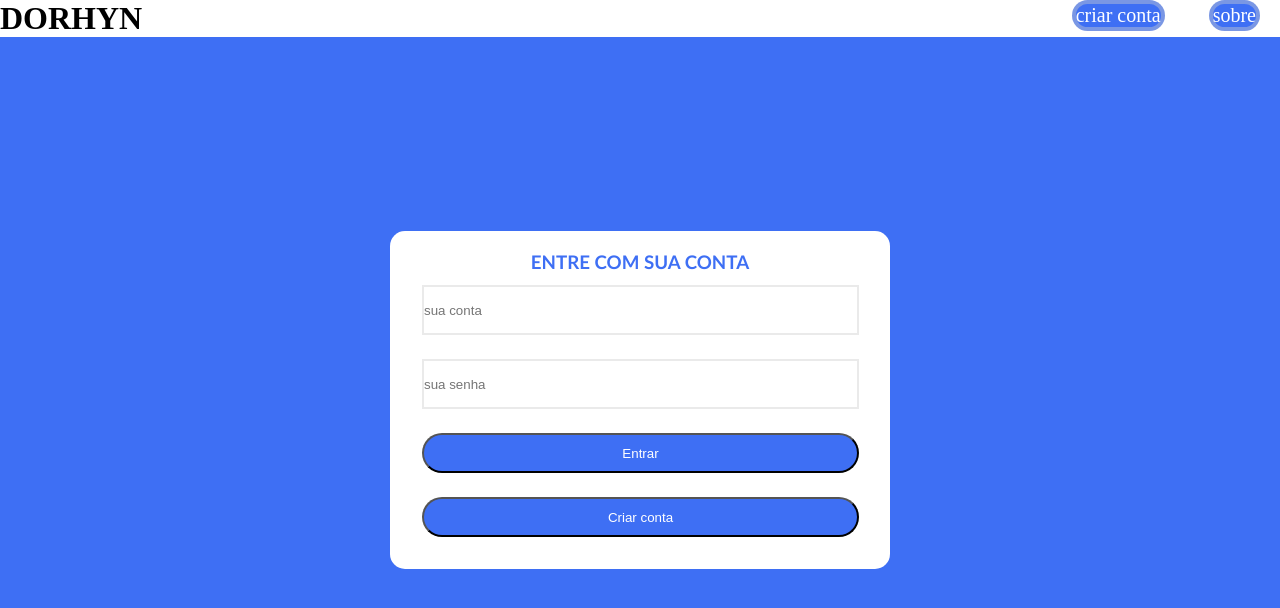
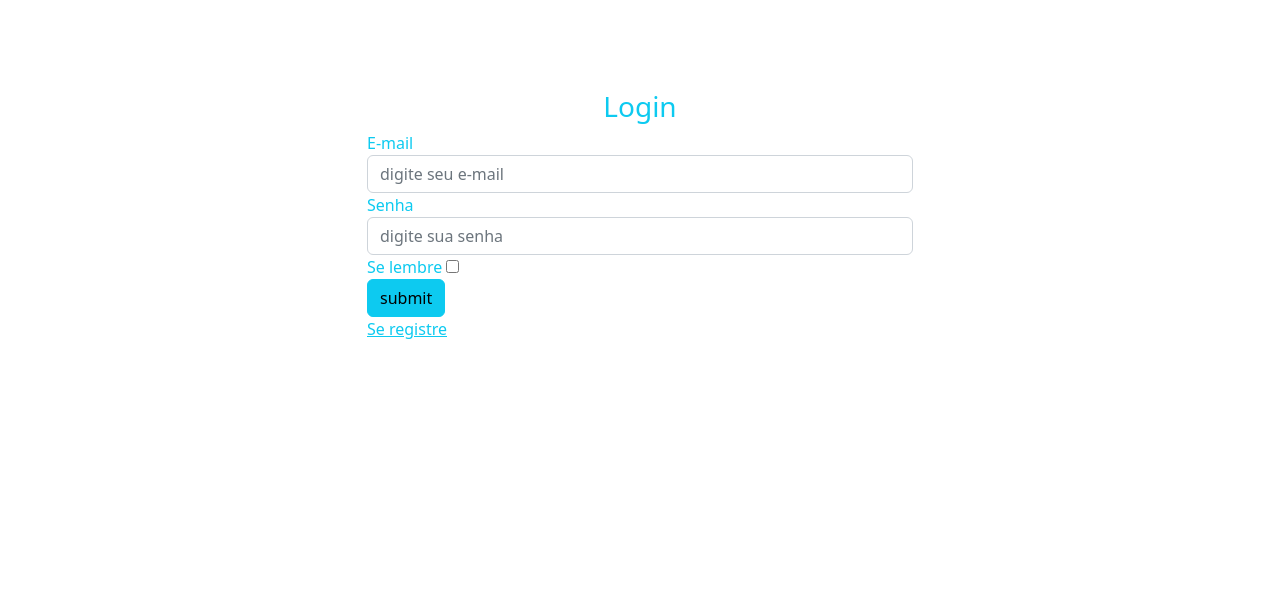
Before and after one commit to BrunoHenriff/projeto-tera, a plain HTML site: page Login/Teladelogin.html in a window 1280 px wide. Drawn offline with nearby package versions, Linux system fonts and the light colour scheme.

Commit message:
adição de novos arquivos

```diff
--- a/Login/Teladelogin.html
+++ b/Login/Teladelogin.html
@@ -1,144 +1,51 @@
 <!DOCTYPE html>
 <html lang="PT-BR">
+
 <head>
     <meta charset="UTF-8">
     <meta http-equiv="X-UA-Compatible" content="IE=edge">
     <meta name="viewport" content="width=device-width, initial-scale=1.0">
-   <link rel="shortcut icon" href="favicon.ico" type="image/x-icon">
-   <script type="text/javascript" src=script.js></script>
+
     <title>DORHYN</title>
+    <link href="https://cdn.jsdelivr.net/npm/bootstrap@5.2.0/dist/css/bootstrap.min.css" rel="stylesheet"
+        integrity="sha384-gH2yIJqKdNHPEq0n4Mqa/HGKIhSkIHeL5AyhkYV8i59U5AR6csBvApHHNl/vI1Bx" crossorigin="anonymous">
+    <script src="https://cdn.jsdelivr.net/npm/bootstrap@5.2.0/dist/js/bootstrap.bundle.min.js"
+        integrity="sha384-A3rJD856KowSb7dwlZdYEkO39Gagi7vIsF0jrRAoQmDKKtQBHUuLZ9AsSv4jD4Xa"
+        crossorigin="anonymous"></script>
+</head>
 
-    <STyle>
-       header{
-           width: 100%;
-           background-color: white;
-           display: flex;
-           justify-content: space-between
+<body>
+
+    <div id="login">
+        <h3 class="text-center text-white pt-5">Login form</h3>
+        <div class="container">
+            <div id="login-row" class="row justify-content-center align-items-center">
+                <div id="login-column" class="col-md-6">
+                    <div id="login-box" class="col-md-12">
+                        <form id="login-form" class="form" action="" method="post">
+                            <h3 class="text-center text-info">Login</h3>
+                            <div class="form-group">
+                                <label for="username" class="text-info">E-mail</label><br>
+                                <input type="text" name="username" id="username" class="form-control" placeholder="digite seu e-mail">
+                            </div>
+                            <div class="form-group">
+                                <label for="password" class="text-info">Senha</label><br>
+                                <input type="text" name="password" id="password" class="form-control" placeholder="digite sua senha">
+                            </div>
+                            <div class="form-group">
+                                <label for="remember-me" class="text-info"><span>Se lembre</span> <span><input
+                                            id="remember-me" name="remember-me" type="checkbox"></span></label><br>
+                                <input type="submit" name="submit" class="btn btn-info btn-md" value="submit">
+                            </div>
 
 
-        }
-
-
-
-       .menu li{
-            display: inline-block;
-            margin: 0px 20px;
-            border-radius: 40px;
-            background-color: #3e6ff4;
-            border: 4px solid rgba(204, 204, 204, 0.418);
-        }
-        .menu li a{
-            font-size: 20px;
-            text-decoration: none;
-            color: white;
-
-        }
-        .menu li a:hover{
-            animation-name: menu li a;
-            animation-duration: 0.5;
-            animation-iteration-count: infinite;
-            animation-timing-function: ease-in;
-            box-shadow: 0 0 50px 20px #c7d2f0
-        }
-
-
-       *{margin:0;padding:0;box-sizing:border-box;}
-
-
-        body{background-color: #3e6ff4;}
-
-       form{
-           background-color: white;
-           max-width: 500px;
-           width: 60%;
-           padding: 20px;
-           position: absolute;
-           left: 50%;
-           top: 50%;
-           transform: translate(-50%,-50%);
-           border-radius: 15px;
-                                            }
-
-          h3{
-              text-align: center;
-              color: #3e6ff4;
-              font-family: 'Gill Sans', 'Gill Sans MT', Calibri, 'Trebuchet MS', sans-serif;
-          }
-
-    form input[type=text],
-    form input[type=password]{
-        width: 95%;
-        height: 50px;
-        border: 2px solid rgba(204, 204, 204, 0.418);
-        padding-left: 10px 0;
-        margin: 12px;
-              }
-
-        form input[type=submit] {
-            width: 95%;
-            height: 40px;
-            cursor: pointer;
-            background-color: #3e6ff4;
-            color: white;
-            margin: 12px;
-            border-radius: 20px;
-        }
-
-        form input[type=submit]:hover{
-
-            animation-name: form input;
-            animation-duration: 0.5;
-            animation-iteration-count: infinite;
-            animation-timing-function: ease-in;
-            box-shadow: 0 0 50px 20px #c7d2f0
-
-        }
-
-
-
-
-
-
-
-
-
-
-
-      </STyle>
-
-
-
-
-</head>
-<body>
-
-    <header>
-
-            <h1>DORHYN</h1>
-
+                            <div id="register-link" class="text-right">
+                                <a href="#" class="text-info">Se registre</a>
+                            </div>
+                        </form>
+                    </div>
+                </div>
+            </div>
         </div>
-
-        <div class="menu">
-
-            <ul>
-                <li><a href="Untitled-1.html">criar conta</a></li>
-                <li><a href="sobre.html">sobre</a></li>
-
-
-
-                </ul>
-            </div>
-
-        </header>
-    <form>
-       <h3>ENTRE COM SUA CONTA</h3>
-       <input type="text" name="conta" placeholder="sua conta">
-        <input type="password" name="senha" placeholder="sua senha">
-        <input type="submit" name="ação" value="Entrar" />
-        <input type="submit" name="ação" value="Criar conta" href="#"
-
-          />
-    </form>
-
+    </div>
 </body>
-</html>
```
Also changed, not shown: timeline.css (+8 -8 lines), Login/login.js (deleted).
